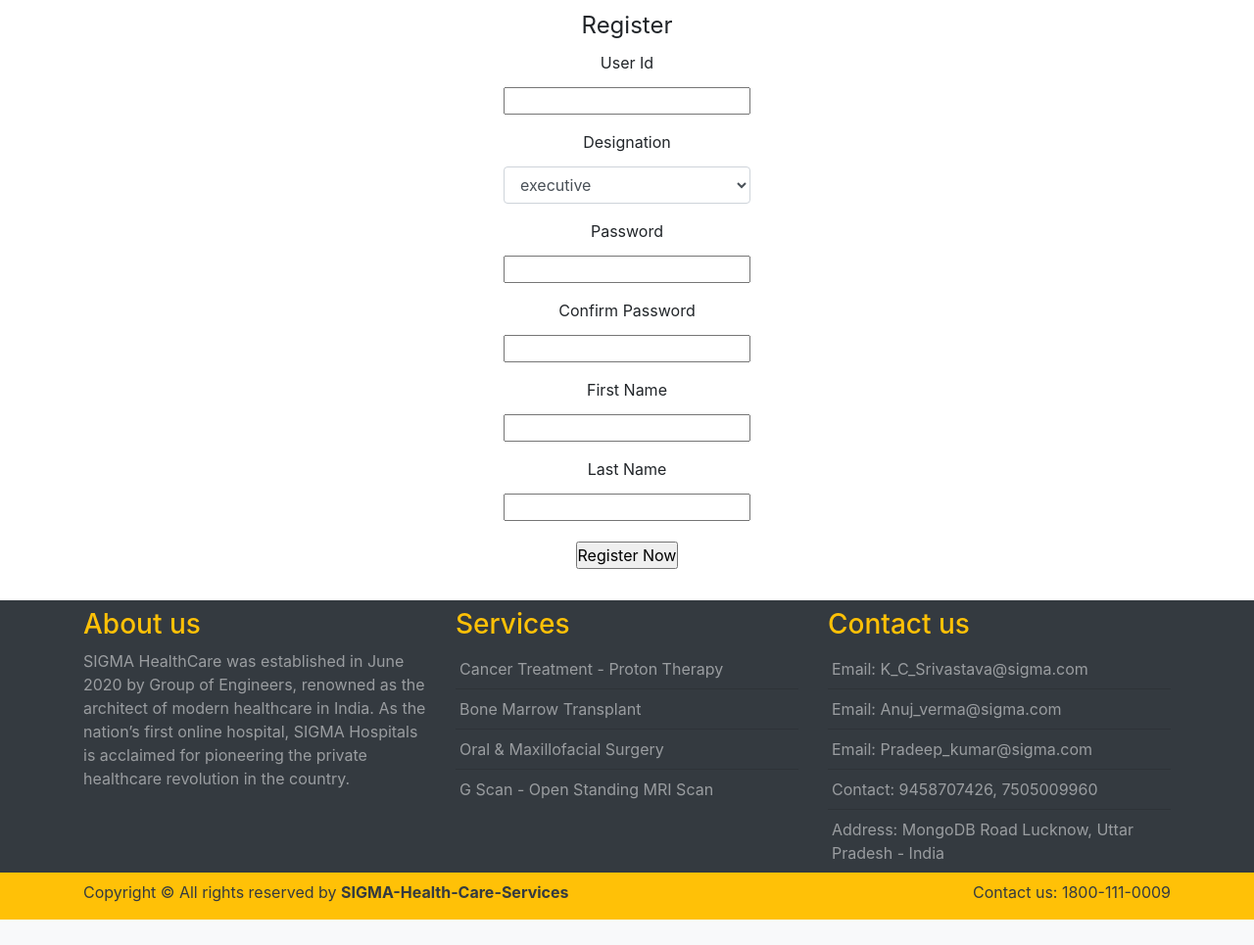
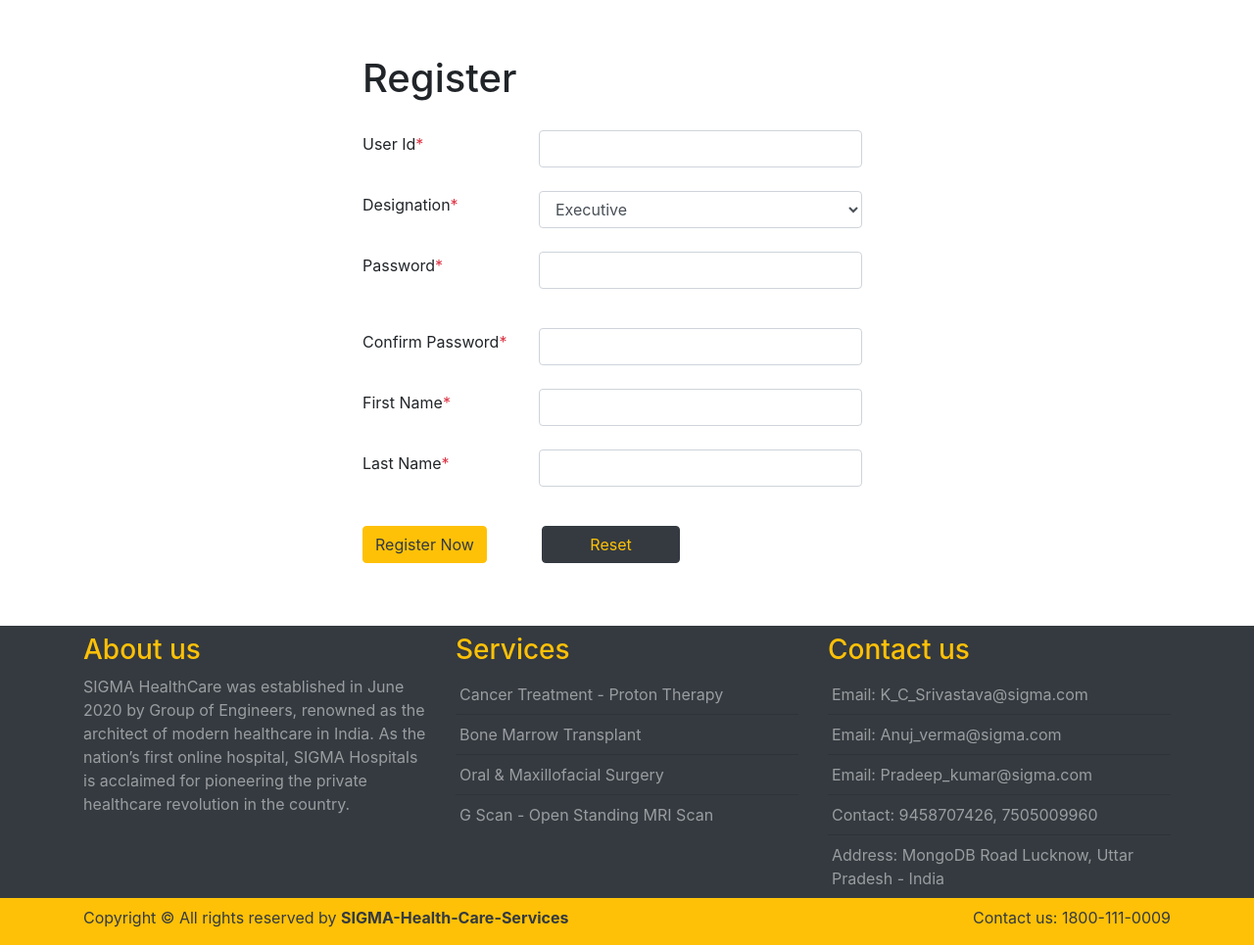
Before and after one commit to srivastavas08/HealthCare1, a Flask app: page /register in a window 1280 px wide. Shown: the part 157-1122 px from the top of the page at 98% size. Before the commit the page ends 1096 px from the top, so only its background shows below. Run offline with Flask 2, Linux system fonts and the light colour scheme; some libraries are stand-ins or nearby versions.

Commit message:
improve ui, password validation on register

```diff
--- a/application/static/css/main.css
+++ b/application/static/css/main.css
@@ -39,19 +39,45 @@ div.col-md-6.d-flex.mt-2.cont-right{
     color :red;
 }
 
-/*
-.user {
-    float: right;
-    position: absolute;
-    font-size: 25px;
-    right: 10em;
-    top: 2em;
-}
-*/
-
 .image-banner{
     height: auto;
     width: 90%;
     margin: auto;
 
 }
+
+/*---------------Password Validation-----------------*/
+/* The message box is shown when the user clicks on the password field */
+#message {
+    display: none;
+    background: #f1f1f1;
+    position: relative;
+    padding: 10px;
+}
+
+#message p {
+    padding: 0px 15px;
+    font-size: 13px;
+}
+
+/* Add a green text color and a checkmark when the requirements are right */
+.valid {
+    color: #4CAF50;
+}
+
+.valid:before {
+    position: relative;
+    left: -15px;
+    content: "✔";
+}
+
+/* Add a red text color and an "x" when the requirements are wrong */
+.invalid {
+    color: #f74040;
+}
+
+.invalid:before {
+    position: relative;
+    left: -15px;
+    content: "✖";
+}
--- a/application/templates/login.html
+++ b/application/templates/login.html
@@ -8,7 +8,6 @@
             <h1 class="mb-4">{{title}}</h1>
             {{ form.hidden_tag() }}
             <div class="form-row">
-
                 <div class="form-group row col-md-12">
                     <div class="col-sm-4 col-form-label">
                         {{ form.user_name.label }}<text class="text-danger">*</text>
--- a/application/templates/register.html
+++ b/application/templates/register.html
@@ -2,65 +2,177 @@
 
 {% block content %}
 
-<div class="container">
+<div class="row justify-content-center mb-3">
+    <div class="col-md-6">
         <form name="login" action="" method="post" novalidate>
-        <fieldset class="form-group">
-            <legend>{{title}}</legend>
+            <h1 class="mt-5 mb-4 text-left">{{title}}</h1>
             {{ form.hidden_tag() }}
-            <p> {{ form.user_name.label }}</br>
-                {{ form.user_name }}
+            <div class="form-row">
+
+                <div class="form-group row col-md-12">
+                    <div class="col-sm-4 col-form-label">
+                        {{ form.user_name.label }}<text class="text-danger">*</text>
+                    </div>
+                    <div class="col-sm-8">{{ form.user_name(class="form-control") }}</div>
                     {% for error in form.user_name.errors %}
                     <span class="error-message">{{ error }}</span>
                     {% endfor %}
-            </p>
+                </div>
 
-            <p>{{ form.email.label }}
-
-                    <select id="email" name="email" class="form-control" required value = {{ form.email }}>
+                <div class="form-group row col-md-12">
+                    <div class="col-sm-4 col-form-label">
+                        {{ form.email.label }}<text class="text-danger">*</text>
+                    </div>
+                    <div class="col-sm-8">
+                        <select id="email" name="email" class="form-control" required value={{ form.email }}>
                             <option disabled>Designation</option>
-                        <option>executive</option>
-                        <option>pharmacist</option>
-                        <option>diagnostic</option>
+                            <option>Executive</option>
+                            <option>Pharmacist</option>
+                            <option>Diagnostic</option>
                         </select>
-
+                    </div>
                     {% for error in form.email.errors %}
                     <span class="error-message">{{ error }}</span>
                     {% endfor %}
-            </p>
+                </div>
 
-            <p> {{ form.password.label }}</br>
-                {{ form.password }}
+                <div class="form-group row col-md-12">
+                    <div class="col-sm-4 col-form-label">
+                        {{ form.password.label }}<text class="text-danger">*</text>
+                    </div>
+                    <div class="col-sm-8">
+                        {{ form.password(id="password", class="form-control", pattern="(?=.*\d)(?=.*[a-z])(?=.*[A-Z])(?=.*[^A-Za-z 0-9]).{8,20}") }}
+                    </div>
                     {% for error in form.password.errors %}
                     <span class="error-message">{{ error }}</span>
                     {% endfor %}
-            </p>
+                </div>
 
-            <p> {{ form.password_confirm.label }}</br>
-                {{ form.password_confirm }}
+                <div class="form-group row col-md-12">
+                    <div class="col-sm-4">
+                    </div>
+                    <div id="message" class="col-sm-8">
+                        <p>Password must contain the following:</p>
+                        <p id="letter" class="invalid">A <b>lowercase</b> letter</p>
+                        <p id="capital" class="invalid">A <b>capital (uppercase)</b> letter</p>
+                        <p id="number" class="invalid">A <b>number</b></p>
+                        <p id="length" class="invalid">Min <b>8  characters</b> and Max <b>20 characters</b></p>
+                        <p id="special" class="invalid">Atleast <b>one special </b>character</p>
+                    </div>
+                </div>
+
+                <div class="form-group row col-md-12">
+                    <div class="col-sm-4 col-form-label">
+                        {{ form.password_confirm.label }}<text class="text-danger">*</text>
+                    </div>
+                    <div class="col-sm-8">{{ form.password_confirm(class="form-control") }}</div>
                     {% for error in form.password_confirm.errors %}
                     <span class="error-message">{{ error }}</span>
                     {% endfor %}
-            </p>
+                </div>
 
-            <p> {{ form.first_name.label }}</br>
-                {{ form.first_name }}
+                <div class="form-group row col-md-12">
+                    <div class="col-sm-4 col-form-label">
+                        {{ form.first_name.label }}<text class="text-danger">*</text>
+                    </div>
+                    <div class="col-sm-8">{{ form.first_name(class="form-control") }}</div>
                     {% for error in form.first_name.errors %}
                     <span class="error-message">{{ error }}</span>
                     {% endfor %}
-            </p>
+                </div>
 
-            <p> {{ form.last_name.label }}</br>
-                {{ form.last_name }}
+                <div class="form-group row col-md-12">
+                    <div class="col-sm-4 col-form-label">
+                        {{ form.last_name.label }}<text class="text-danger">*</text>
+                    </div>
+                    <div class="col-sm-8">{{ form.last_name(class="form-control") }}</div>
                     {% for error in form.last_name.errors %}
                     <span class="error-message">{{ error }}</span>
                     {% endfor %}
-            </p>
+                </div>
 
-            <p>
-                {{ form.submit() }}
-            </p>
+                <div class="col-md-4 text-left mx-auto mt-3 mb-5">
+                    {{ form.submit(class="btn btn-warning text-dark mr-0") }}
+                </div>
 
-        </fieldset>
+                <div class="col-md-8 text-left mx-auto mt-3 mb-5">
+                    <input type="reset" value="Reset" class="btn btn-dark text-warning px-5">
+                </div>
+
+            </div>
         </form>
     </div>
+</div>
+
+<script>
+    var myInput = document.getElementById("password");
+    var letter = document.getElementById("letter");
+    var capital = document.getElementById("capital");
+    var number = document.getElementById("number");
+    var length = document.getElementById("length");
+    var special = document.getElementById("special");
+
+    // When the user clicks on the password field, show the message box
+    myInput.onfocus = function () {
+        document.getElementById("message").style.display = "block";
+    }
+
+    // When the user clicks outside of the password field, hide the message box
+    myInput.onblur = function () {
+        document.getElementById("message").style.display = "none";
+    }
+
+    // When the user starts to type something inside the password field
+    myInput.onkeyup = function () {
+        // Validate lowercase letters
+        var lowerCaseLetters = /[a-z]/g;
+        if (myInput.value.match(lowerCaseLetters)) {
+            letter.classList.remove("invalid");
+            letter.classList.add("valid");
+        } else {
+            letter.classList.remove("valid");
+            letter.classList.add("invalid");
+        }
+
+        // Validate capital letters
+        var upperCaseLetters = /[A-Z]/g;
+        if (myInput.value.match(upperCaseLetters)) {
+            capital.classList.remove("invalid");
+            capital.classList.add("valid");
+        } else {
+            capital.classList.remove("valid");
+            capital.classList.add("invalid");
+        }
+
+        // Validate numbers
+        var numbers = /[0-9]/g;
+        if (myInput.value.match(numbers)) {
+            number.classList.remove("invalid");
+            number.classList.add("valid");
+        } else {
+            number.classList.remove("valid");
+            number.classList.add("invalid");
+        }
+
+        // Validate special character
+        var specials = /[^A-Za-z 0-9]/g;
+        if (myInput.value.match(specials)) {
+            special.classList.remove("invalid");
+            special.classList.add("valid");
+        } else {
+            special.classList.remove("valid");
+            special.classList.add("invalid");
+        }
+
+        // Validate length
+        if (myInput.value.length >= 8 && myInput.value.length <= 20) {
+            length.classList.remove("invalid");
+            length.classList.add("valid");
+        } else {
+            length.classList.remove("valid");
+            length.classList.add("invalid");
+        }
+    }
+</script>
+
 {% endblock %}
```
Also changed, not shown: application/templates/layout.html (+1 -10 lines). Lines whose indentation alone changed are shown as unchanged.
